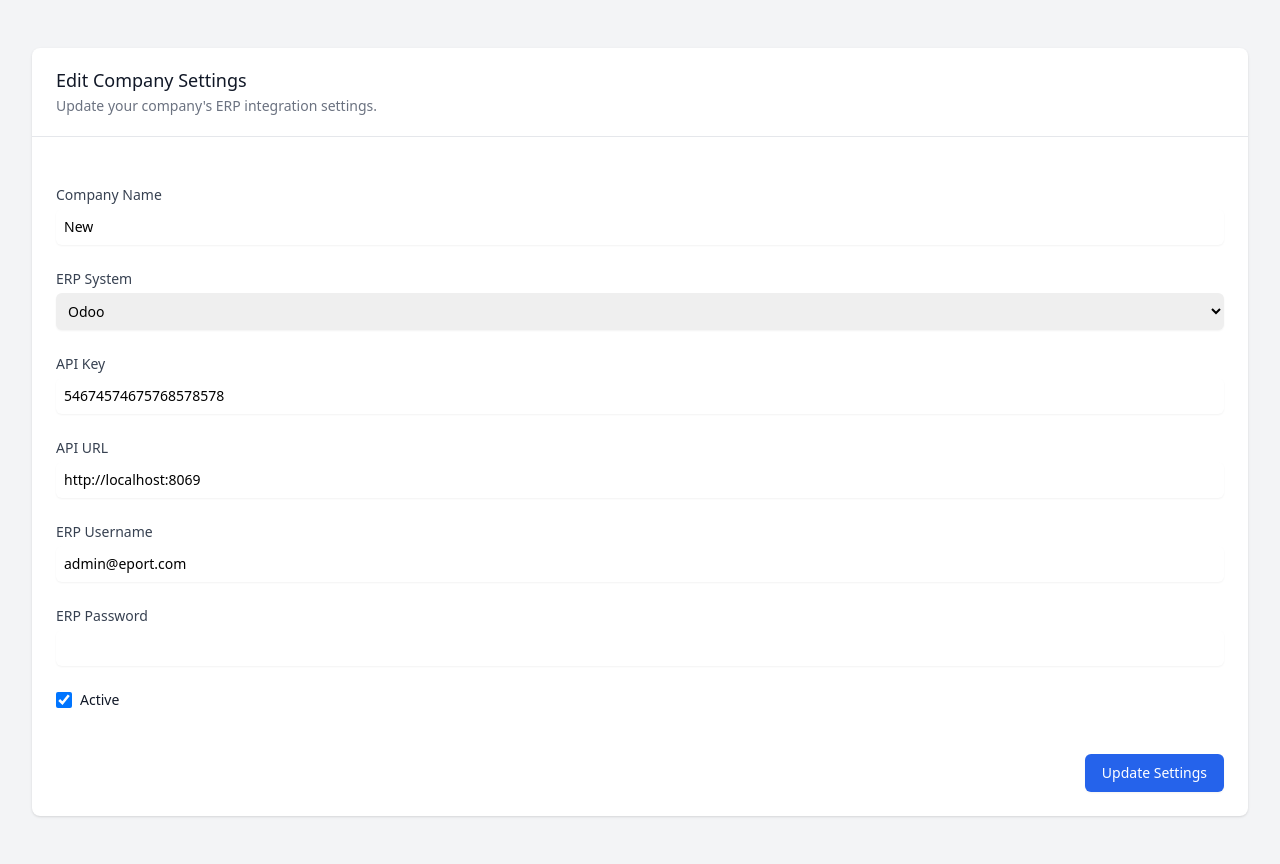
After one commit to Benjamin-Nyakambangwe/intelliscale, a Django app: page /scale/company-settings/ in a window 1280 px wide. The commit adds this page. Run offline with Django 5.2, Linux system fonts and the light colour scheme; a user stored in the database is signed in; data comes from the database, SQL or seed files in the repository; both versions use the stored data as it was after the commit; some libraries are stand-ins or nearby versions.

Commit message:
odoo post and more

```diff
--- a/scale/forms.py
+++ b/scale/forms.py
@@ -1,5 +1,5 @@
 from django import forms
-from .models import Scale, WeighingProcess, Product, DeliveryNote
+from .models import Scale, WeighingProcess, Product, DeliveryNote, CompanySettings
 import serial.tools.list_ports
 
 class ScaleForm(forms.ModelForm):
@@ -162,3 +162,41 @@ class DeliveryNoteForm(forms.ModelForm):
 
 
     }
+
+
+class CompanySettingsForm(forms.ModelForm):
+
+    class Meta:
+        model = CompanySettings
+        fields = [
+            'company_name',
+            'erp_system',
+            'api_key',
+            'erp_username',
+            'erp_password',
+            'api_url',
+            'is_active'
+        ]
+        widgets = {
+            'company_name': forms.TextInput(attrs={
+                'class': 'block w-full rounded-md border-zinc-300 shadow-sm focus:border-blue-500 focus:ring-blue-500 sm:text-sm p-2'
+            }),
+            'erp_system': forms.Select(attrs={
+                'class': 'block w-full rounded-md border-zinc-300 shadow-sm focus:border-blue-500 focus:ring-blue-500 sm:text-sm p-2'
+            }),
+            'api_key': forms.TextInput(attrs={
+                'class': 'block w-full rounded-md border-zinc-300 shadow-sm focus:border-blue-500 focus:ring-blue-500 sm:text-sm p-2'
+            }),
+            'erp_username': forms.TextInput(attrs={
+                'class': 'block w-full rounded-md border-zinc-300 shadow-sm focus:border-blue-500 focus:ring-blue-500 sm:text-sm p-2'
+            }),
+            'erp_password': forms.PasswordInput(attrs={
+                'class': 'block w-full rounded-md border-zinc-300 shadow-sm focus:border-blue-500 focus:ring-blue-500 sm:text-sm p-2'
+            }),
+            'api_url': forms.TextInput(attrs={
+                'class': 'block w-full rounded-md border-zinc-300 shadow-sm focus:border-blue-500 focus:ring-blue-500 sm:text-sm p-2'
+            }),
+            'is_active': forms.CheckboxInput(attrs={
+                'class': 'h-4 w-4 text-blue-600 border-zinc-300 rounded focus:ring-blue-500'
+            }),
+        }
--- /dev/null
+++ b/scale/templates/scale/company_settings.html
@@ -0,0 +1,140 @@
+<!DOCTYPE html>
+<html lang="en">
+<head>
+    <meta charset="UTF-8">
+    <meta name="viewport" content="width=device-width, initial-scale=1.0">
+    <title>Company Settings</title>
+    <script src="https://cdn.tailwindcss.com"></script>
+</head>
+<body class="bg-gray-100">
+    <div class="max-w-7xl mx-auto py-6 sm:px-6 lg:px-8">
+        <div class="px-4 py-6 sm:px-0">
+            <div class="bg-white shadow overflow-hidden sm:rounded-lg">
+                <div class="px-4 py-5 sm:px-6">
+                    <h3 class="text-lg leading-6 font-medium text-gray-900">
+                        {% if company_settings %}
+                            Edit Company Settings
+                        {% else %}
+                            Create Company Settings
+                        {% endif %}
+                    </h3>
+                    <p class="mt-1 max-w-2xl text-sm text-gray-500">
+                        {% if company_settings %}
+                            Update your company's ERP integration settings.
+                        {% else %}
+                            Set up your company's ERP integration settings.
+                        {% endif %}
+                    </p>
+                </div>
+
+                <div class="border-t border-gray-200 px-4 py-5 sm:p-6">
+                    <form method="post" class="space-y-6">
+                        {% csrf_token %}
+
+                        {% if messages %}
+                            <div class="rounded-md bg-yellow-50 p-4 mb-4">
+                                <div class="flex">
+                                    <div class="ml-3">
+                                        {% for message in messages %}
+                                            <p class="text-sm font-medium text-yellow-800">{{ message }}</p>
+                                        {% endfor %}
+                                    </div>
+                                </div>
+                            </div>
+                        {% endif %}
+
+                        <div class="grid grid-cols-1 gap-6">
+                            <!-- Company Name -->
+                            <div>
+                                <label for="{{ form.company_name.id_for_label }}" class="block text-sm font-medium text-gray-700">Company Name</label>
+                                <div class="mt-1">
+                                    {{ form.company_name }}
+                                </div>
+                                {% if form.company_name.errors %}
+                                    <p class="mt-2 text-sm text-red-600">{{ form.company_name.errors }}</p>
+                                {% endif %}
+                            </div>
+
+                            <!-- ERP System -->
+                            <div>
+                                <label for="{{ form.erp_system.id_for_label }}" class="block text-sm font-medium text-gray-700">ERP System</label>
+                                <div class="mt-1">
+                                    {{ form.erp_system }}
+                                </div>
+                                {% if form.erp_system.errors %}
+                                    <p class="mt-2 text-sm text-red-600">{{ form.erp_system.errors }}</p>
+                                {% endif %}
+                            </div>
+
+                            <!-- API Key -->
+                            <div>
+                                <label for="{{ form.api_key.id_for_label }}" class="block text-sm font-medium text-gray-700">API Key</label>
+                                <div class="mt-1">
+                                    {{ form.api_key }}
+                                </div>
+                                {% if form.api_key.errors %}
+                                    <p class="mt-2 text-sm text-red-600">{{ form.api_key.errors }}</p>
+                                {% endif %}
+                            </div>
+
+                            <!-- API URL -->
+                            <div>
+                                <label for="{{ form.api_url.id_for_label }}" class="block text-sm font-medium text-gray-700">API URL</label>
+                                <div class="mt-1">
+                                    {{ form.api_url }}
+                                </div>
+                                {% if form.api_url.errors %}
+                                    <p class="mt-2 text-sm text-red-600">{{ form.api_url.errors }}</p>
+                                {% endif %}
+                            </div>
+
+                            <!-- ERP Username -->
+                            <div>
+                                <label for="{{ form.erp_username.id_for_label }}" class="block text-sm font-medium text-gray-700">ERP Username</label>
+                                <div class="mt-1">
+                                    {{ form.erp_username }}
+                                </div>
+                                {% if form.erp_username.errors %}
+                                    <p class="mt-2 text-sm text-red-600">{{ form.erp_username.errors }}</p>
+                                {% endif %}
+                            </div>
+
+                            <!-- ERP Password -->
+                            <div>
+                                <label for="{{ form.erp_password.id_for_label }}" class="block text-sm font-medium text-gray-700">ERP Password</label>
+                                <div class="mt-1">
+                                    {{ form.erp_password }}
+                                </div>
+                                {% if form.erp_password.errors %}
+                                    <p class="mt-2 text-sm text-red-600">{{ form.erp_password.errors }}</p>
+                                {% endif %}
+                            </div>
+
+                            <!-- Is Active -->
+                            <div class="flex items-center">
+                                {{ form.is_active }}
+                                <label for="{{ form.is_active.id_for_label }}" class="ml-2 block text-sm text-gray-900">Active</label>
+                                {% if form.is_active.errors %}
+                                    <p class="mt-2 text-sm text-red-600">{{ form.is_active.errors }}</p>
+                                {% endif %}
+                            </div>
+                        </div>
+
+                        <div class="pt-5">
+                            <div class="flex justify-end">
+                                <button type="submit" class="ml-3 inline-flex justify-center py-2 px-4 border border-transparent shadow-sm text-sm font-medium rounded-md text-white bg-blue-600 hover:bg-blue-700 focus:outline-none focus:ring-2 focus:ring-offset-2 focus:ring-blue-500">
+                                    {% if company_settings %}
+                                        Update Settings
+                                    {% else %}
+                                        Create Settings
+                                    {% endif %}
+                                </button>
+                            </div>
+                        </div>
+                    </form>
+                </div>
+            </div>
+        </div>
+    </div>
+</body>
+</html>
--- a/scale/urls.py
+++ b/scale/urls.py
@@ -50,4 +50,8 @@ urlpatterns = [
 
     # Weighing Station URLs
     path('weighing-station/', views.weighing_station, name='weighing_station'),
+    path('scales/<int:scale_id>/get-weight/', views.get_weight, name='get_weight'),
+
+    # Company Settings URL
+    path('company-settings/', views.company_settings, name='company_settings'),
 ]
--- a/scale/views.py
+++ b/scale/views.py
@@ -3,15 +3,16 @@ from django.contrib.auth.decorators import login_required, user_passes_test
 from django.contrib import messages
 from django.http import HttpResponseForbidden, JsonResponse
 from users.views import is_admin
-from .models import Scale, WeighingProcess, Product, DeliveryNote, WeighingRecord
-from .forms import ScaleForm, WeighingProcessForm, ProductForm, DeliveryNoteForm
+from .models import Scale, WeighingProcess, Product, DeliveryNote, WeighingRecord, CompanySettings
+from .forms import ScaleForm, WeighingProcessForm, ProductForm, DeliveryNoteForm, CompanySettingsForm
 import serial
 import serial.tools.list_ports
 from django.utils import timezone
 import json
 from decimal import Decimal
 from django.core.paginator import Paginator
-
+import requests
+import random
 
 # Scale Management Views
 @login_required
@@ -182,7 +183,71 @@ def connect_scale(scale):
 
 
 
+@login_required
+@user_passes_test(is_admin)
+def get_weight(request, scale_id):
+    if request.method == 'POST':
+        print(f"Getting weight for scale {scale_id}")
 
+        weight = random.randint(50, 125)
+        return JsonResponse({
+            'success': True,
+            'weight': weight
+        })
+
+        # try:
+        #     scale = get_object_or_404(Scale, pk=scale_id)
+
+        #     # Check if scale is connected
+        #     if scale.last_connection_status != "connected":
+        #         return JsonResponse({
+        #             'success': False,
+        #             'message': 'Scale is not connected. Please connect the scale first.'
+        #         })
+
+        #     # Try to read from the scale
+        #     ser = None
+        #     try:
+        #         ser = serial.Serial(scale.com_port, 9600, timeout=2)
+        #         if ser.is_open:
+        #             # Send command to get weight (this may vary by scale model)
+        #             ser.write(b"\r\n")  # Some scales need a CR/LF to trigger reading
+        #             # Read response
+        #             line = ser.readline()
+        #             weight_str = line.decode(errors='ignore').strip()
+
+        #             # Parse weight (this parsing logic may need to be adjusted based on your scale's output format)
+        #             try:
+        #                 weight = float(weight_str)
+        #                 return JsonResponse({
+        #                     'success': True,
+        #                     'weight': weight
+        #                 })
+        #             except ValueError:
+        #                 return JsonResponse({
+        #                     'success': False,
+        #                     'message': f'Could not parse weight value from scale: {weight_str}'
+        #                 })
+
+        #     except serial.SerialException as e:
+        #         return JsonResponse({
+        #             'success': False,
+        #             'message': f'Error reading from scale: {str(e)}'
+        #         })
+        #     finally:
+        #         if ser and ser.is_open:
+        #             ser.close()
+
+        # except Exception as e:
+        #     return JsonResponse({
+        #         'success': False,
+        #         'message': str(e)
+        #     })
+
+    # return JsonResponse({
+    #     'success': False,
+    #     'message': 'Only POST requests are allowed.'
+    # })
 
 
 
@@ -320,6 +385,10 @@ def weighing_station(request):
                 barcode=barcode
             )
 
+            # Send barcode, mass and scale id to erp system (if record created successfully)
+            if weighing_record:
+                send_to_erp(barcode, net_weight, scale_id, weighing_record.id)
+
             print_after_save = request.POST.get('print_after_save') == 'true'
 
             if print_after_save:
@@ -351,6 +420,64 @@ def weighing_station(request):
     }
 
     return render(request, 'scale/weighing_station.html', context)
+
+
+def send_to_erp(barcode, net_weight, scale_id, weighing_record_id):
+    # TODO: Implement actual sending to erp system
+
+    # Get company settings
+    company_settings = CompanySettings.objects.get(id=1)
+
+    if company_settings.erp_system == 'odoo':
+        # Send to odoo
+        pass
+
+        print("Sending to erp system")
+        print(f"Sending barcode {barcode}, net weight {net_weight}, and scale id {scale_id} to erp system")
+        try:
+
+            url = "http://localhost:8069/receiving/scaleserver/manual_scale/" + str(round(float(net_weight))) + "/" + barcode
+
+            payload = {}
+            headers = {
+                # TODO: Add session id FROM COOKIE
+                "cookie": "session_id=eM3Yp7DVQfc44-4RZhLX7fhwXHi0MFeb6AjxzyM5_s53j7fsmiWBZZ6YoNnq3VkPn6qwqIdau5er_L1vUe2y",
+                "Content-Type": "application/json",
+                "User-Agent": "insomnia/11.1.0",
+            }
+
+            response = requests.request("POST", url, json=payload, headers=headers)
+
+            print(response.status_code)
+
+            print(response.text)
+
+            if response.status_code == 200:
+                # Update weighing record with erp response
+                weighing_record = WeighingRecord.objects.get(id=weighing_record_id)
+                weighing_record.is_synced = True
+                weighing_record.last_sync_attempt = timezone.now()
+                weighing_record.save()
+                return True
+            else:
+                weighing_record = WeighingRecord.objects.get(id=weighing_record_id)
+                weighing_record.is_synced = False
+                weighing_record.last_sync_attempt = timezone.now()
+                weighing_record.sync_error_message = response.text
+                weighing_record.save()
+                return True
+        except Exception as e:
+            print(f"Error sending to erp: {str(e)}")
+            weighing_record = WeighingRecord.objects.get(id=weighing_record_id)
+            weighing_record.is_synced = False
+            weighing_record.last_sync_attempt = timezone.now()
+            weighing_record.sync_error_message = str(e)
+            weighing_record.save()
+            return False
+    else:
+        # TODO: Add other erp systems here
+        print('ONLY ODOO IS SUPPORTED FOR NOW')
+        return False
 
 
 #################################################################################################
@@ -824,3 +951,23 @@ def export_records_to_pdf(records):
     response.write(pdf)
 
     return response
+
+@login_required
+@user_passes_test(is_admin)
+def company_settings(request):
+    # Get the first company settings record or None
+    company_settings = CompanySettings.objects.first()
+
+    if request.method == 'POST':
+        form = CompanySettingsForm(request.POST, instance=company_settings)
+        if form.is_valid():
+            form.save()
+            messages.success(request, 'Company settings saved successfully.')
+            return redirect('scale:company_settings')
+    else:
+        form = CompanySettingsForm(instance=company_settings)
+
+    return render(request, 'scale/company_settings.html', {
+        'form': form,
+        'company_settings': company_settings
+    })
```
Also changed, not shown: requirements.txt (added, +9 -0 lines), scale/admin.py (+17 -1 lines), scale/models.py (+26 -2 lines), scale/templates/scale/weighing_station.html (+83 -5 lines), db.sqlite3, scale/migrations/0006_erpsystem_companysettings.py (added), scale/migrations/0007_alter_product_is_active_and_more.py (added), scale/migrations/0008_companysettings_erp_password_and_more.py (added).
